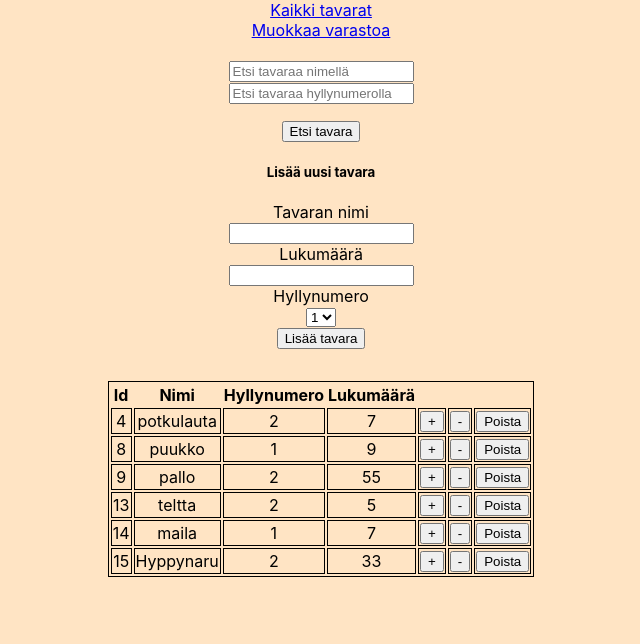
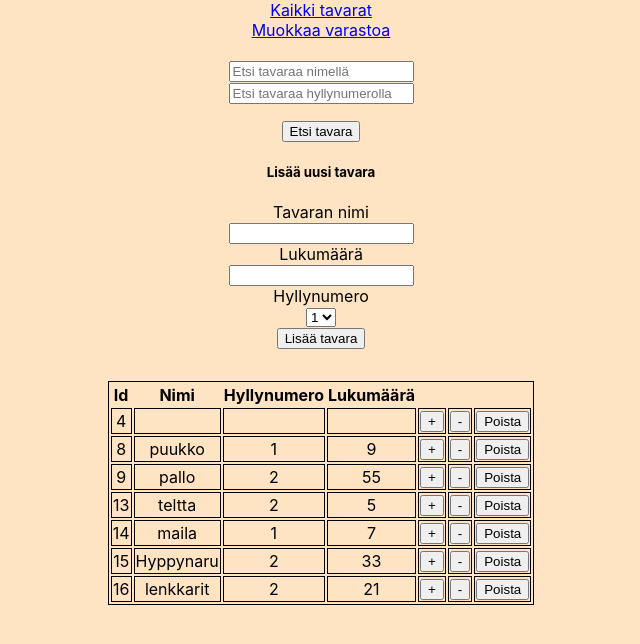
Before and after one commit to rissbsai/harjoitustyo, a React (Create React App) app: page /muokkaa in a window 1280 px wide. Shown: the top 644 px of the page, without its empty margins (319-959 px from the left). Built offline with nearby package versions, Linux system fonts and the light colour scheme; data requests are answered from the project's data file.

Commit message:
POST muutettu PUT

```diff
--- a/db.json
+++ b/db.json
@@ -9,9 +9,6 @@
   ],
   "tavarat": [
     {
-      "nimi": "potkulauta",
-      "hyllyid": "2",
-      "lkm": "7",
       "id": 4
     },
     {
@@ -43,6 +40,12 @@
       "hyllyid": "2",
       "lkm": "33",
       "id": 15
+    },
+    {
+      "nimi": "lenkkarit",
+      "hyllyid": "2",
+      "lkm": "21",
+      "id": 16
     }
   ]
 }
--- a/src/Tavaralistamuokkaus.js
+++ b/src/Tavaralistamuokkaus.js
@@ -67,7 +67,7 @@ class Tavaralistamuokkaus extends Component {
     this.setState({ lkm: event.target.value });
 
     fetch('http://localhost:4000/tavarat/'+id, {
-      method: 'POST',
+      method: 'PUT',
       headers: new Headers({ 'content-type': 'application/json' })
 
     }).then(() => {
```
